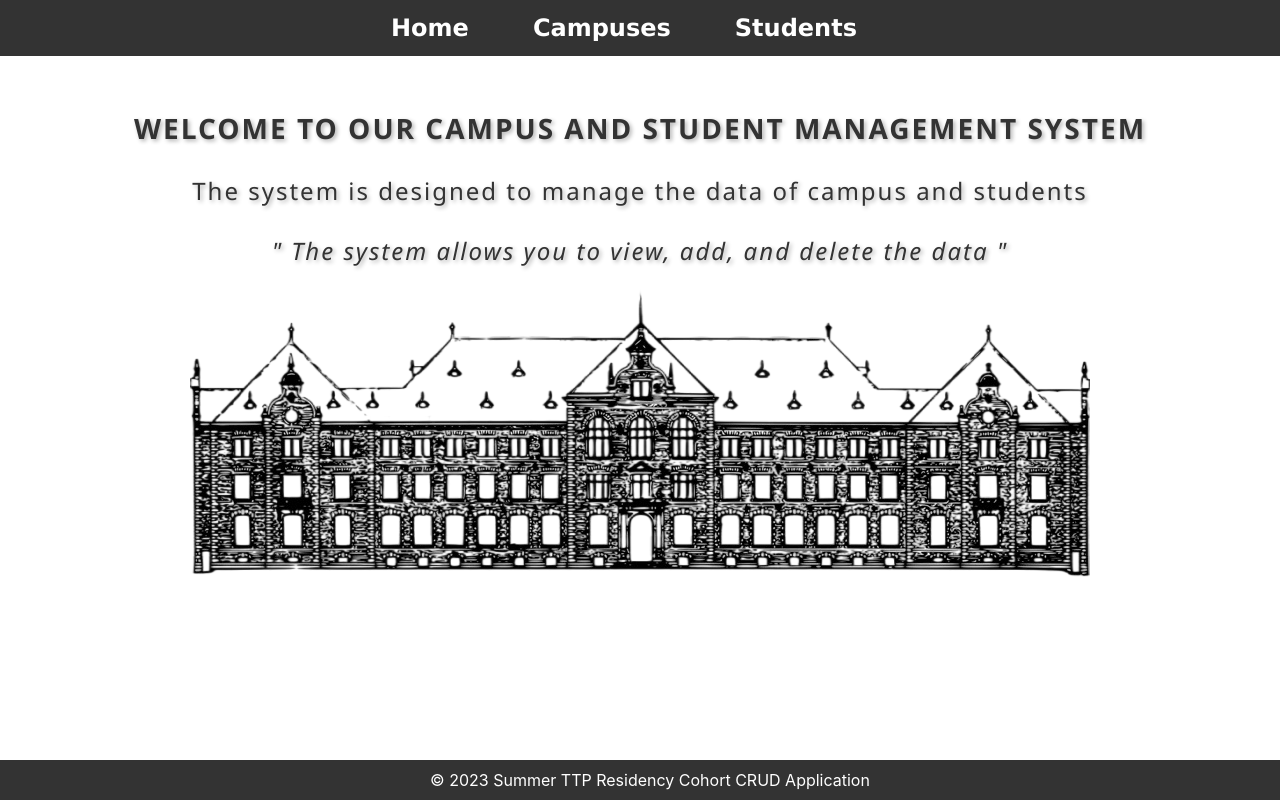
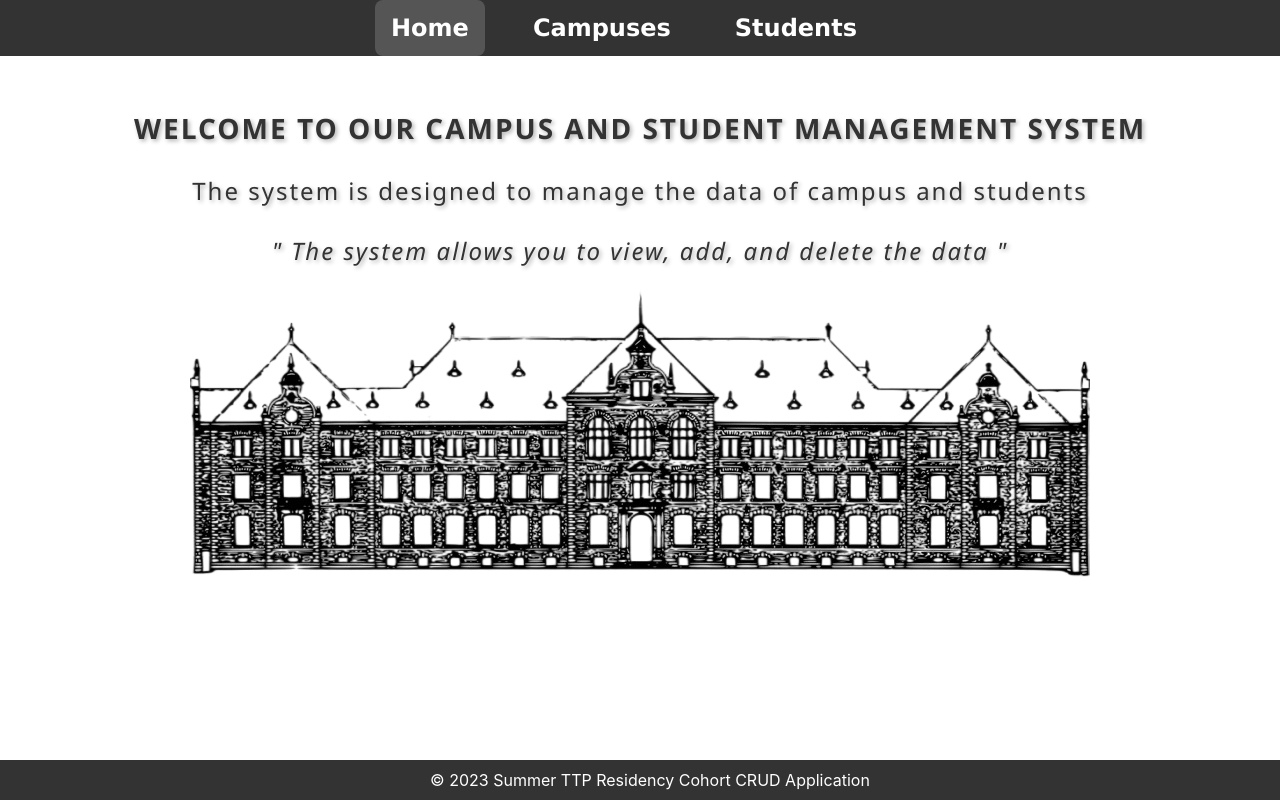
Before and after one commit to sabinaismailova/crudappfrontend, a React (Create React App) app: page / in a window 1280 px wide. In both pictures the pointer is over the link "Home". Built offline with nearby package versions, Linux system fonts and the light colour scheme.

Commit message:
add hover effect to navbar

```diff
--- a/src/components/navbar/navbar.css
+++ b/src/components/navbar/navbar.css
@@ -5,7 +5,7 @@ ul {
   overflow: hidden;
   background-color: #333;
   display: flex;
-    justify-content:center;
+  justify-content: center;
 }
 
 li {
@@ -13,13 +13,19 @@ ul {
 }
 
 li a {
-    font-family:Verdana;
-    font-size:24px;
-    font-weight:bold;
-    margin-right:32px;
+  font-family: Verdana;
+  font-size: 24px;
+  font-weight: bold;
+  margin-right: 32px;
   display: block;
   color: white;
   text-align: center;
   padding: 14px 16px;
   text-decoration: none;
 }
+
+li a:hover {
+  background-color: #555;
+  color: #fff;
+  border-radius: 8px;
+}
```
Lines whose indentation alone changed are shown as unchanged.
